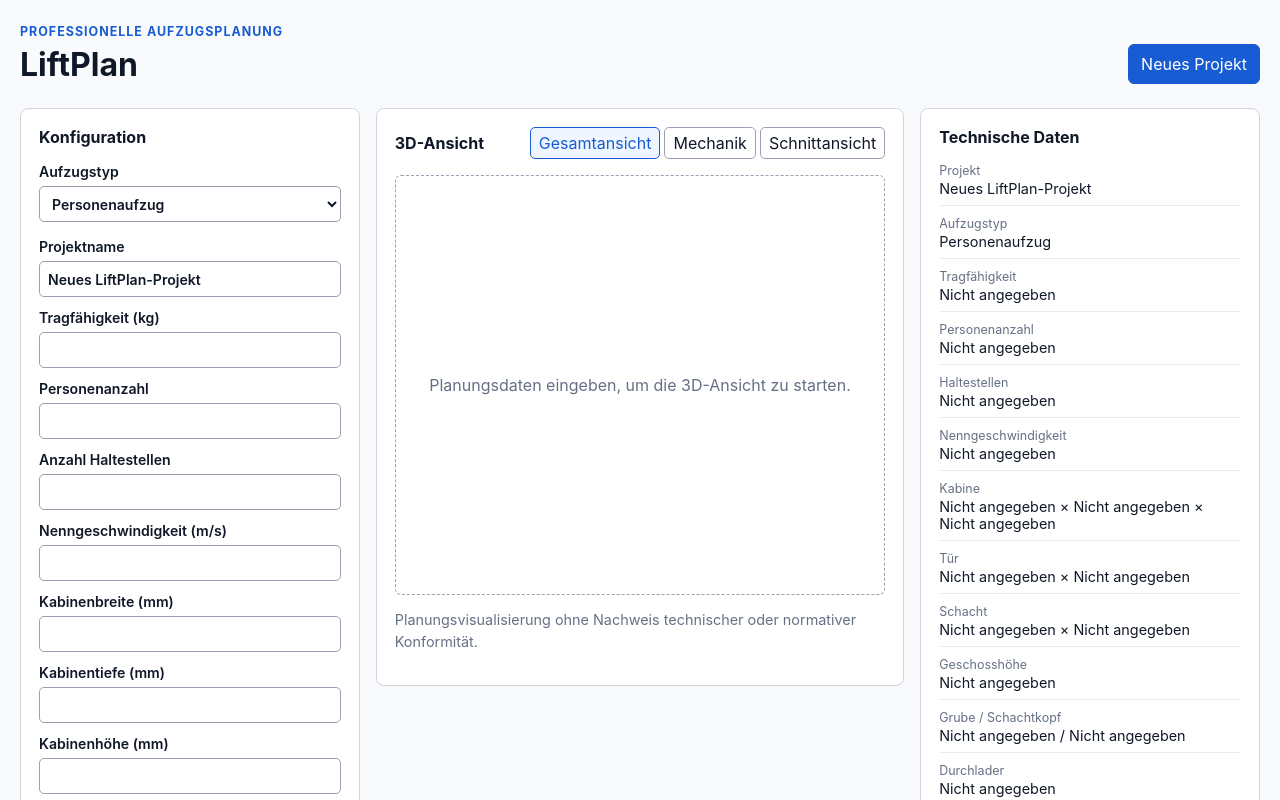
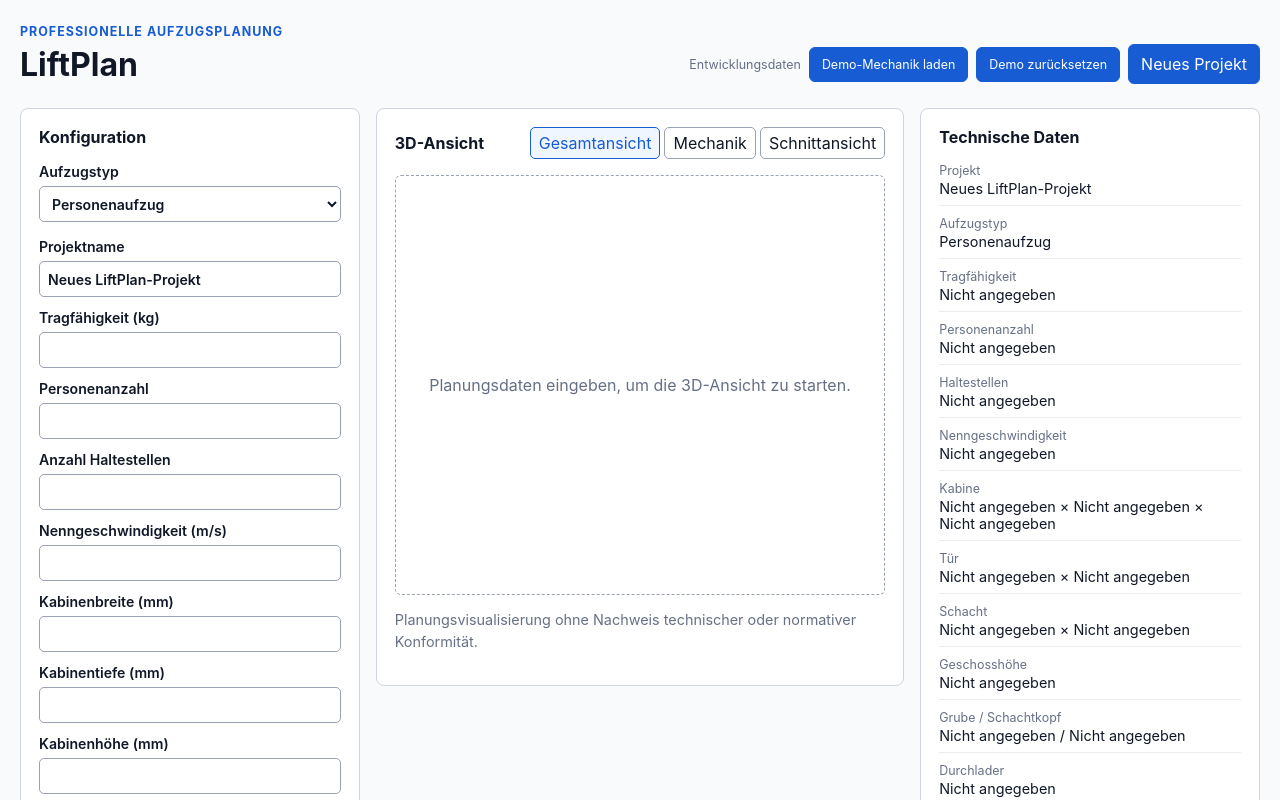
Before and after one commit to WliadS2/liftplan, a React (Vite) app: page / in a window 1280 px wide. Shown: the top 800 px of the page. Built offline with nearby package versions, Linux system fonts and the light colour scheme.

Commit message:
feat: add complete mechanical development preview

```diff
--- /dev/null
+++ b/src/dev/DevelopmentMechanicalControls.tsx
@@ -0,0 +1,35 @@
+import { useProjectStore } from '../projects'
+import {
+  loadDevelopmentMechanicalFixture,
+  resetDevelopmentMechanicalFixture,
+} from './development-mechanical-session'
+
+/** Development-only controls, loaded from the workspace behind import.meta.env.DEV. */
+export function DevelopmentMechanicalControls() {
+  const updateConfiguration = useProjectStore(
+    (state) => state.updateConfiguration,
+  )
+  const createProject = useProjectStore((state) => state.createProject)
+
+  return (
+    <div className="development-mechanical-controls">
+      <span>Entwicklungsdaten</span>
+      <button
+        type="button"
+        onClick={() =>
+          loadDevelopmentMechanicalFixture({ updateConfiguration, createProject })
+        }
+      >
+        Demo-Mechanik laden
+      </button>
+      <button
+        type="button"
+        onClick={() =>
+          resetDevelopmentMechanicalFixture({ updateConfiguration, createProject })
+        }
+      >
+        Demo zurücksetzen
+      </button>
+    </div>
+  )
+}
--- /dev/null
+++ b/src/dev/development-mechanical-session.ts
@@ -0,0 +1,25 @@
+import { createPassengerMechanicalFixture } from './fixtures/passenger-mechanical-fixture'
+
+export interface DevelopmentMechanicalProjectActions {
+  updateConfiguration: (configuration: unknown) => unknown
+  createProject: () => void
+}
+
+/**
+ * Loads deliberately isolated demo data for local visual inspection only.
+ * This module is imported exclusively by DEV-only UI code and tests.
+ */
+export function loadDevelopmentMechanicalFixture(
+  actions: DevelopmentMechanicalProjectActions,
+) {
+  const configuration = createPassengerMechanicalFixture()
+  actions.updateConfiguration(configuration)
+
+  return configuration
+}
+
+export function resetDevelopmentMechanicalFixture(
+  actions: DevelopmentMechanicalProjectActions,
+) {
+  actions.createProject()
+}
--- a/src/features/project-workspace/ProjectWorkspace.css
+++ b/src/features/project-workspace/ProjectWorkspace.css
@@ -11,6 +11,28 @@
   gap: 24px;
   margin-bottom: 24px;
   text-align: left;
+}
+
+.workspace-header-actions,
+.development-mechanical-controls {
+  display: flex;
+  align-items: center;
+  justify-content: flex-end;
+  gap: 8px;
+}
+
+.development-mechanical-controls {
+  color: var(--text-muted);
+  font-size: 0.78rem;
+}
+
+.development-mechanical-controls button {
+  border: 1px solid #98a2b3;
+  border-radius: 6px;
+  padding: 7px 9px;
+  color: var(--text-heading);
+  background: #fff;
+  cursor: pointer;
 }
 
 .workspace-header h1 {
@@ -216,6 +238,13 @@
     flex-direction: column;
   }
 
+  .workspace-header-actions,
+  .development-mechanical-controls {
+    align-items: flex-start;
+    flex-wrap: wrap;
+    justify-content: flex-start;
+  }
+
   .viewport-heading-row {
     align-items: flex-start;
     flex-direction: column;
--- a/src/features/project-workspace/ProjectWorkspace.tsx
+++ b/src/features/project-workspace/ProjectWorkspace.tsx
@@ -27,6 +27,14 @@ const ThreeConfiguratorViewport = lazy(async () => {
 
   return { default: module.ThreeConfiguratorViewport }
 })
+
+const DevelopmentMechanicalControls = import.meta.env.DEV
+  ? lazy(async () => {
+      const module = await import('../../dev/DevelopmentMechanicalControls')
+
+      return { default: module.DevelopmentMechanicalControls }
+    })
+  : undefined
 
 function parseOptionalNumber(value: string): number | undefined {
   if (value.trim() === '') {
@@ -106,9 +114,16 @@ export function ProjectWorkspace() {
           <p className="eyebrow">Professionelle Aufzugsplanung</p>
           <h1>LiftPlan</h1>
         </div>
-        <button type="button" onClick={() => createProject()}>
-          Neues Projekt
-        </button>
+        <div className="workspace-header-actions">
+          {DevelopmentMechanicalControls && (
+            <Suspense fallback={null}>
+              <DevelopmentMechanicalControls />
+            </Suspense>
+          )}
+          <button type="button" onClick={() => createProject()}>
+            Neues Projekt
+          </button>
+        </div>
       </header>
 
       <div className="workspace-grid">
```
Also changed, not shown: 2 other files (tests, documents, lock files or other folders).
